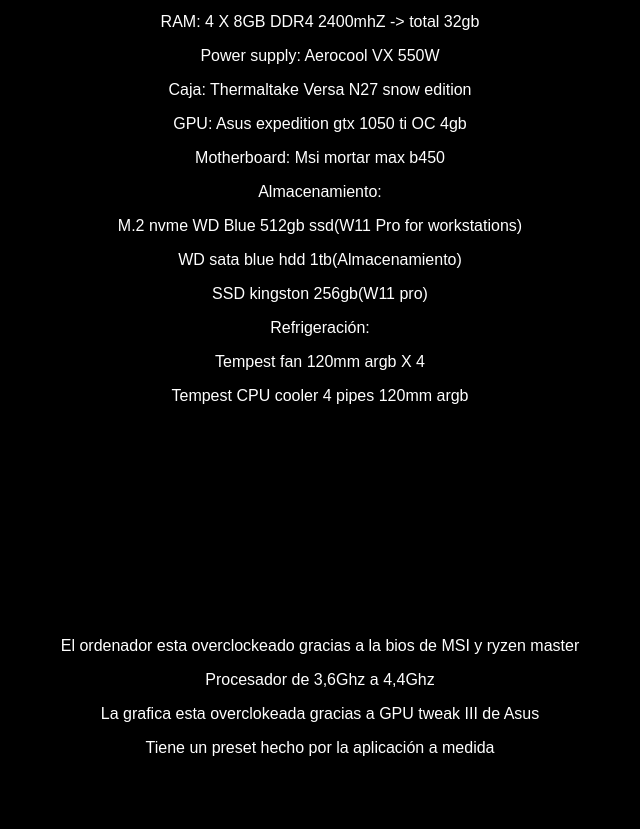
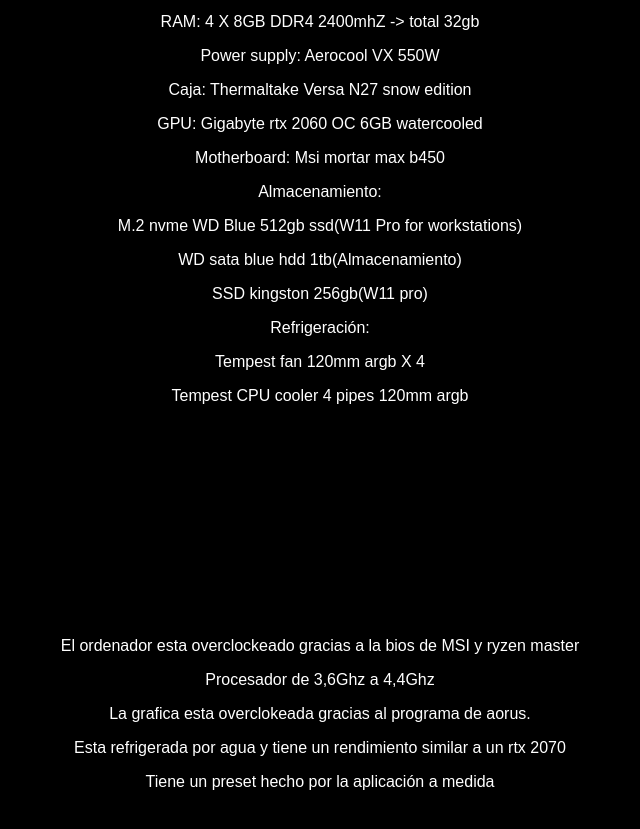
Before and after one commit to Gorkah/gorkah.github.io, a plain HTML site: page componentes.html in a window 1280 px wide. Shown: the part 1627-2456 px from the top of the page, without its empty margins (320-960 px from the left). Drawn offline with Linux system fonts and the light colour scheme.

Commit message:
Update componentes.html

```diff
--- a/componentes.html
+++ b/componentes.html
@@ -38,7 +38,7 @@
             <p>RAM: 4 X 8GB DDR4 2400mhZ -> total 32gb</p>
             <p>Power supply: Aerocool VX 550W</p>
             <p>Caja: Thermaltake Versa N27 snow edition</p>
-            <p>GPU: Asus expedition gtx 1050 ti OC 4gb</p>
+            <p>GPU: Gigabyte rtx 2060 OC 6GB watercooled</p>
             <p>Motherboard: Msi mortar max b450</p>
             <p>Almacenamiento:</p>
             <p>M.2 nvme WD Blue 512gb ssd(W11 Pro for workstations)</p>
@@ -51,7 +51,8 @@
     <section id="Overclock" class="transparent-bg">
         <p>El ordenador esta overclockeado gracias a la bios de MSI y ryzen master</p>
         <p>Procesador de 3,6Ghz a 4,4Ghz</p>
-        <p>La grafica esta overclokeada gracias a GPU tweak III de Asus</p>
+        <p>La grafica esta overclokeada gracias al programa de aorus.</p>
+        <p>Esta refrigerada por agua y tiene un rendimiento similar a un rtx 2070</p>
         <p>Tiene un preset hecho por la aplicación a medida</p>
     </section>
 
```
